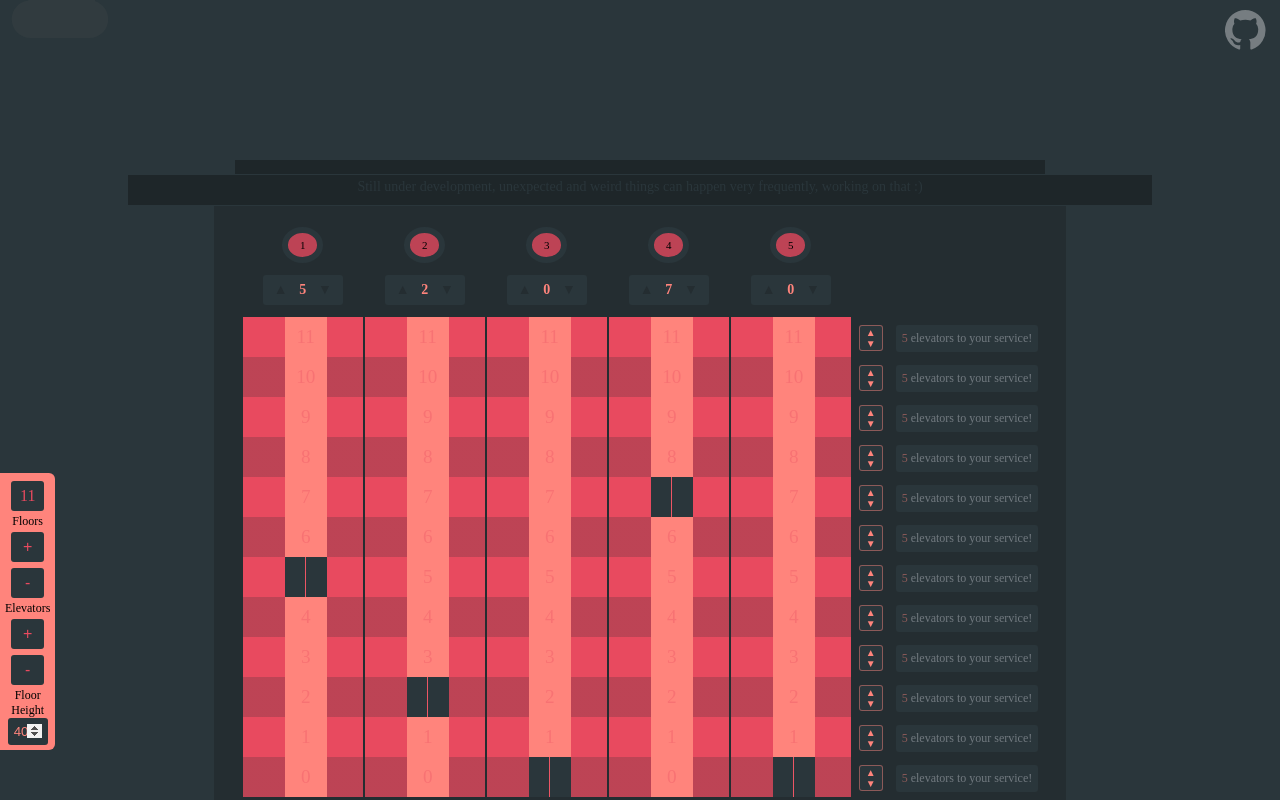
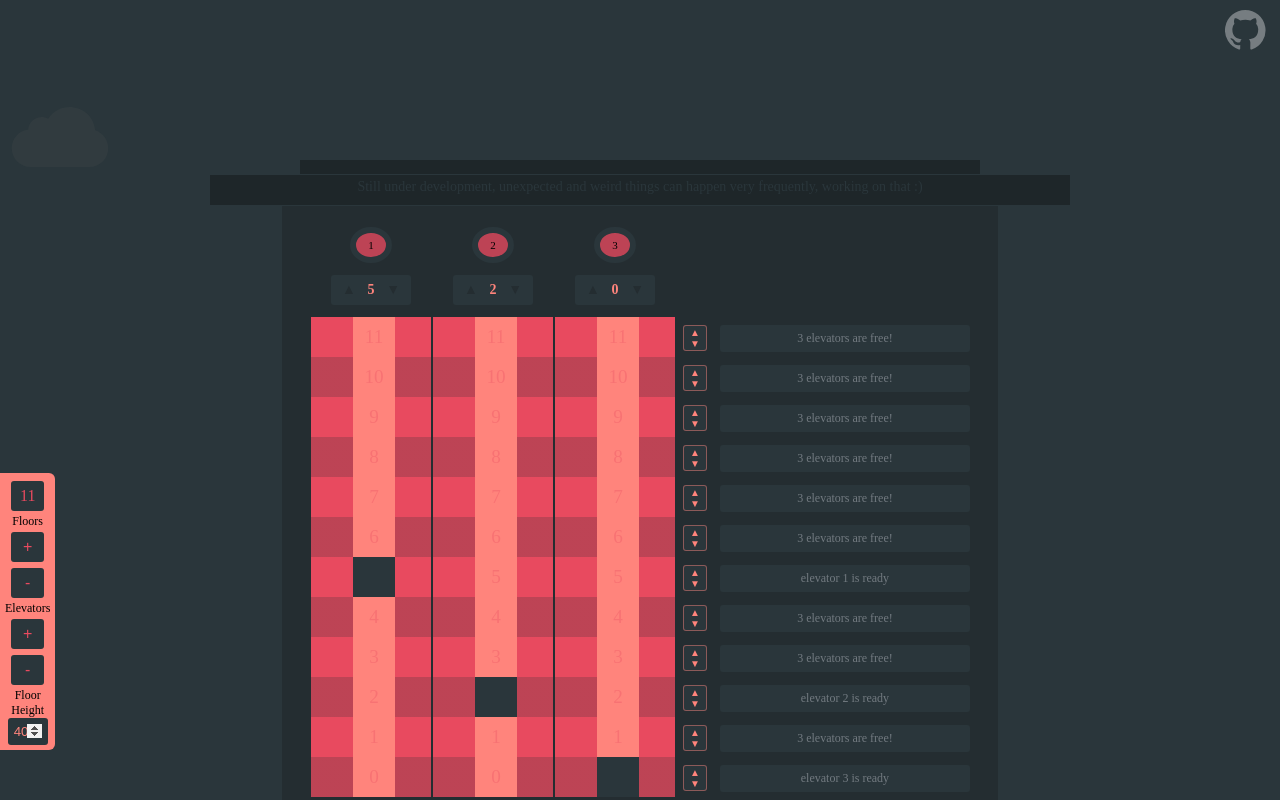
Before and after one commit to shayaulman/elevator-simulation, a Vue app: page / in a window 1280 px wide. Built offline with nearby package versions, Linux system fonts and the light colour scheme; a web font is replaced by a local one.

Commit message:
smart info is working!

```diff
--- a/package.json
+++ b/package.json
@@ -8,6 +8,9 @@
     "lint": "vue-cli-service lint"
   },
   "dependencies": {
+    "@fortawesome/fontawesome-svg-core": "^1.2.25",
+    "@fortawesome/free-solid-svg-icons": "^5.11.2",
+    "@fortawesome/vue-fontawesome": "^0.1.8",
     "core-js": "^3.3.2",
     "node-sass": "^4.13.0",
     "sass-loader": "^8.0.0",
--- a/src/components/Elevator.vue
+++ b/src/components/Elevator.vue
@@ -27,12 +27,13 @@
             type="number"
             @focus="elevatorSystem.holdDoors(index)"
             @input="elevatorSystem.holdDoors(index, $event.target.value)"
+            @keyup.enter="e => goTo(index)"
             min="0"
             :max="elevatorSystem.numOfFloors-1"
           />
           <div class="control-buttons">
             <button class="increment" @click="increment()">&#9650;</button>
-            <button class="go-button" @click.13="goTo(index)">Go</button>
+            <button class="go-button" @click="goTo(index)">Go</button>
             <button @click="decrement()" class="decrement">&#9660;</button>
           </div>
 
@@ -111,6 +112,10 @@ export default {
         i,
         this.$el.querySelector(".floor-input").value
       );
+      setTimeout(
+        () => (this.$el.querySelector(".floor-input").value = ""),
+        1000
+      );
     }
   }
 };
@@ -167,6 +172,7 @@ export default {
   position: relative;
   min-width: 120px;
   background-color: var(--color-2);
+  // transition: all 0.1s ease-in;
 }
 
 .elevator {
--- a/src/components/ElevatorButtons.vue
+++ b/src/components/ElevatorButtons.vue
@@ -8,35 +8,29 @@
     >
       <button
         class="call-button"
-        :class="[{open : elevatorSystem.elevators.some(elevator => elevator.onFloor === i && elevator.state === 'open')},
-         elevatorSystem.elevators.some(elevator => elevator.target === i) ? 'coming' : '']"
+        :class="[{open : elevatorSystem.elevators.some(elevator => elevator.onFloor === i && elevator.state === 'open' || elevator.onFloor === i && elevator.state === 'waiting')},
+         {inQueue : elevatorSystem.queue.includes(i)},elevatorSystem.elevators.some(elevator => elevator.target === i) ? 'coming' : '']"
         @click="elevatorSystem.callElevator(i)"
       >
         <span>&#9650;</span>
         <span>&#9660;</span>
       </button>
-      <div class="info">
-        <span class="info-1">{{freeElevators}}</span>
-        elevators to your service!
-      </div>
+      <Screen :index="i" />
     </div>
   </div>
 </template>
 
 <script>
+import Screen from "./Screen";
 export default {
+  props: ["state"],
   data() {
     return {
       elevatorSystem: this.$store.state.elevatorSystem
     };
   },
-
-  computed: {
-    freeElevators() {
-      return this.elevatorSystem.elevators.filter(
-        elevator => elevator.state === "free"
-      ).length;
-    }
+  components: {
+    Screen
   }
 };
 </script>
@@ -86,24 +80,15 @@ export default {
     }
   }
 }
-
-.info {
-  margin: 1px 0 1px 12px;
-  font-size: 12px;
-  padding: 6px;
-  background-color: var(--color-1);
-  border-radius: 3px;
-  color: var(--color-6);
-
-  .info-1 {
-    color: var(--color-3-op);
-  }
-}
 .open {
-  border: 1px solid green;
+  border: 1px solid green !important;
 }
 
 .coming {
   animation: blink-traveling 0.5s step-end infinite alternate;
 }
+
+.inQueue {
+  border: 1px solid red !important;
+}
 </style>
--- a/src/components/Panel.vue
+++ b/src/components/Panel.vue
@@ -2,11 +2,23 @@
   <div class="panel">
     <p class="floor-info">{{elevatorSystem.numOfFloors-1}}</p>
     <span>Floors</span>
-    <button @click="elevatorSystem.addFloor()">+</button>
-    <button @click="elevatorSystem.removeFloor()">-</button>
+    <button
+      :disabled="elevatorSystem.elevators.some(elevator => elevator.state !== 'free')"
+      @click="elevatorSystem.addFloor()"
+    >+</button>
+    <button
+      :disabled="elevatorSystem.elevators.some(elevator => elevator.state !== 'free')"
+      @click="elevatorSystem.removeFloor()"
+    >-</button>
     <span>Elevators</span>
-    <button @click="elevatorSystem.addElevator()">+</button>
-    <button @click="elevatorSystem.removeElevator()">-</button>
+    <button
+      :disabled="elevatorSystem.elevators.some(elevator => elevator.state !== 'free')"
+      @click="elevatorSystem.addElevator()"
+    >+</button>
+    <button
+      :disabled="elevatorSystem.elevators.some(elevator => elevator.state !== 'free')"
+      @click="elevatorSystem.removeElevator()"
+    >-</button>
     <span>Floor</span>
     <span>Height</span>
     <input
--- /dev/null
+++ b/src/components/Screen.vue
@@ -0,0 +1,72 @@
+<template>
+  <div class="info">
+    <span
+      v-if="elevatorSystem.elevators.some(elevator => elevator.target === index)"
+    >elevator {{arriving(index)}} is on the way...</span>
+    <span v-else-if="elevatorSystem.queue.includes(index)">In queue...</span>
+
+    <span
+      v-else-if="elevatorSystem.elevators.some(elevator => elevator.onFloor === index)"
+    >elevator {{elevatorOnFloor(index)}} is ready</span>
+
+    <span v-else-if="freeElevators == 0">All are engaged 😥</span>
+    <span v-else>{{freeElevators}} elevator{{freeElevators > 1 ? 's are' : ' is'}} free!</span>
+    <!-- <span>{{message(index)}}</span> -->
+  </div>
+</template>
+
+<script>
+export default {
+  props: ["index"],
+  data() {
+    return {
+      elevatorSystem: this.$store.state.elevatorSystem,
+      // infoMessage: "",
+      num: 2
+    };
+  },
+
+  mounted() {
+    // this.infoMessage = this.message();
+  },
+
+  computed: {
+    freeElevators: function() {
+      return this.elevatorSystem.elevators.filter(
+        elevator => elevator.state === "free"
+      ).length;
+    }
+  },
+  methods: {
+    arriving(floor) {
+      const elevatorOnWay = this.elevatorSystem.elevators.filter(
+        e => e.target === floor
+      );
+      return elevatorOnWay[0].num + 1;
+    },
+    elevatorOnFloor(floor) {
+      const elevatorOnFloor = this.elevatorSystem.elevators.filter(
+        e => e.onFloor === floor
+      );
+      return elevatorOnFloor[0].num + 1;
+    }
+  }
+};
+</script>
+
+<style lang="scss" scoped>
+.info {
+  width: 250px;
+  text-align: center;
+  margin: 1px 0 1px 12px;
+  font-size: 12px;
+  padding: 6px;
+  background-color: var(--color-1);
+  border-radius: 3px;
+  color: var(--color-6);
+
+  .info-1 {
+    color: var(--color-3-op);
+  }
+}
+</style>
--- a/src/elevator.js
+++ b/src/elevator.js
@@ -1,9 +1,10 @@
 export default class ElevatorSystem {
-  constructor(numOfFloors, numOfElevators) {
+  constructor(numOfFloors = 12, numOfElevators = 3) {
     this.numOfFloors = numOfFloors;
     this.numOfElevators = numOfElevators;
     this.floorHeight = 40;
     this.elevators = this.initElevators();
+    this.queue = [];
   }
 
   initElevators() {
@@ -21,10 +22,11 @@ export default class ElevatorSystem {
 
   callElevator(toFloor) {
     // this.elevators.forEach(e => console.log(e.state));
-    if (
-      this.elevators.filter(elevator => elevator.state === "free").length === 0
-    ) {
-      console.log("no available elvators...");
+    if (this.freeElevators().length === 0 && !this.isInQueue(toFloor)) {
+      console.log("Putting in queue...");
+      this.putInQueue(toFloor);
+      console.log(this.queue);
+      this.watchForFreeElevators();
       return false;
     }
 
@@ -136,6 +138,39 @@ export default class ElevatorSystem {
     }
   }
 
+  /*  Helper functions  */
+
+  freeElevators() {
+    return this.elevators.filter(elevator => elevator.state === "free");
+  }
+
+  /*  Queue handling  */
+
+  watchForFreeElevators() {
+    const watch = setInterval(() => {
+      if (this.freeElevators().length > 0) {
+        this.callElevator(this.queue[0]);
+        this.removeFromQueue(this.queue[0]);
+        clearInterval(watch);
+      } else {
+        console.log("watching...");
+      }
+    }, 500);
+  }
+
+  isInQueue(elevator) {
+    return this.queue.includes(elevator);
+  }
+
+  putInQueue(elevator) {
+    this.queue.push(elevator);
+  }
+
+  removeFromQueue(elevator) {
+    const index = this.queue.indexOf(elevator);
+    this.queue.splice(index, 1);
+  }
+
   /*  UI state handlers  */
 
   addElevator() {
@@ -148,6 +183,7 @@ export default class ElevatorSystem {
   }
 
   removeElevator() {
+    if (this.elevators.length < 4) return;
     this.elevators.pop();
   }
 
@@ -156,10 +192,22 @@ export default class ElevatorSystem {
   }
 
   removeFloor() {
+    if (this.numOfFloors < 3) return;
     this.numOfFloors--;
+    this.outOfRange();
   }
 
   updateFloorHeight(updatedHeight) {
     this.floorHeight = updatedHeight;
   }
+
+  outOfRange() {
+    for (let i = 0; i < this.elevators.length; i++) {
+      if (this.elevators[i].onFloor > this.numOfFloors - 1) {
+        this.elevators[i].onFloor = Math.floor(
+          Math.random() * this.numOfFloors
+        );
+      }
+    }
+  }
 }
--- a/src/main.js
+++ b/src/main.js
@@ -1,10 +1,19 @@
 import Vue from "vue";
 import App from "./App.vue";
 import store from "./store/Vuex";
+import { library } from "@fortawesome/fontawesome-svg-core";
+import { faSortUp } from "@fortawesome/free-solid-svg-icons";
+import { FontAwesomeIcon } from "@fortawesome/vue-fontawesome";
+
 import "./assets/global.scss";
+
+library.add(faSortUp);
+
 Vue.config.productionTip = false;
 
 new Vue({
   render: h => h(App),
   store
 }).$mount("#app");
+
+Vue.component("font-awesome-icon", FontAwesomeIcon);
--- a/src/store/Vuex.js
+++ b/src/store/Vuex.js
@@ -6,7 +6,6 @@ Vue.use(Vuex);
 
 export default new Vuex.Store({
   state: {
-    elevatorSystem: new ElevatorSystem(12, 5)
-  },
-  mutations: {}
+    elevatorSystem: new ElevatorSystem()
+  }
 });
```
Also changed, not shown: 1 other file (tests, documents, lock files or other folders).
